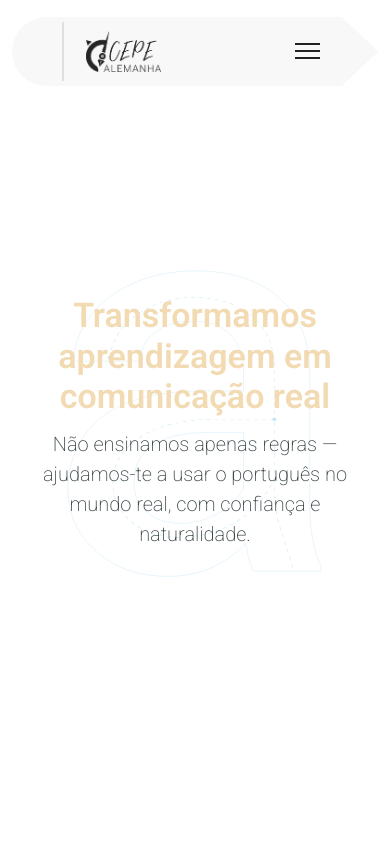
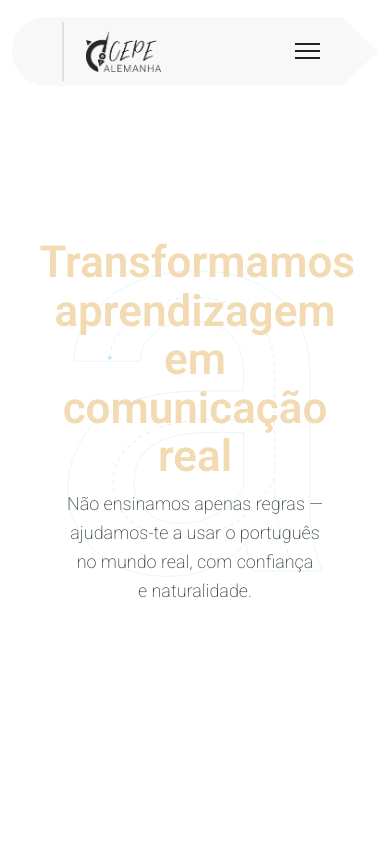
Before and after one commit to Carlxiso/CEPE-Germany, a Next.js app: page /about in a window 390 px wide. Shown: the top 844 px of the page. Built offline with nearby package versions, Linux system fonts and the light colour scheme; a web font is replaced by a local one.

Commit message:
CEPE Alemanha Website Project - Styles: Final adjust mobile styles in Heading component

```diff
--- a/app/_components/Layout/StatsSection/StatsSection.module.css
+++ b/app/_components/Layout/StatsSection/StatsSection.module.css
@@ -42,6 +42,7 @@
   max-width: 280px;
   line-height: 1.6;
   opacity: 0.85;
+  color: rgb(60, 70, 71);
 }
 
 /* ── tablet ───────────────────────────────────── */
--- a/app/_components/UI/Heading/Heading.module.css
+++ b/app/_components/UI/Heading/Heading.module.css
@@ -1,27 +1,28 @@
 .heading {
+  position: relative;
+  z-index: 1;
   width: 90%;
   max-width: 120rem;
   margin-inline: auto;
   text-align: center;
-  padding: 5rem 2rem;
-  z-index: 20;
+  padding: clamp(3rem, 6vw, 7rem) 2rem;
 }
 
 .heading h1 {
-  /* color: #009fe3; */
   color: #f2dab2;
-  font-size: clamp(3.4rem, 6vw, 8rem);
+  font-size: clamp(4.4rem, 6vw, 8rem);
   font-weight: 600;
-  line-height: 1.2;
+  line-height: 1.1;
+  text-wrap: balance;
 }
 
 .heading p {
-  /* color: var(--color-sky-blue); */
   color: rgb(60, 70, 71);
-  font-size: clamp(2rem, 2.5vw, 2.2rem);
+  font-size: clamp(1.8rem, 2.5vw, 2.4rem);
   font-weight: 200;
-  line-height: 1.5;
-  margin-top: 1.2rem;
+  line-height: 1.6;
+  margin-top: clamp(1rem, 2vw, 1.6rem);
   max-width: 70rem;
   margin-inline: auto;
+  text-wrap: pretty;
 }
```
